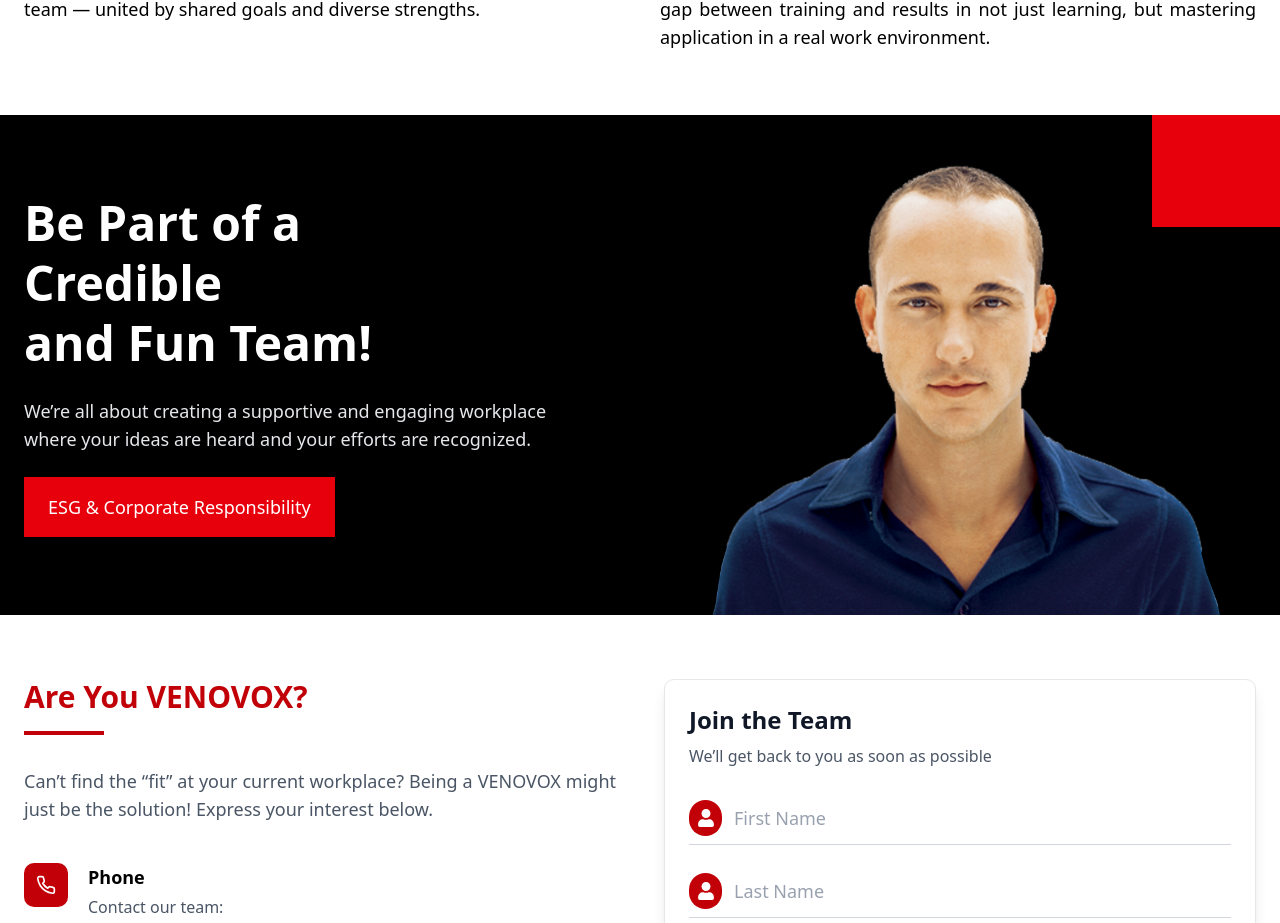
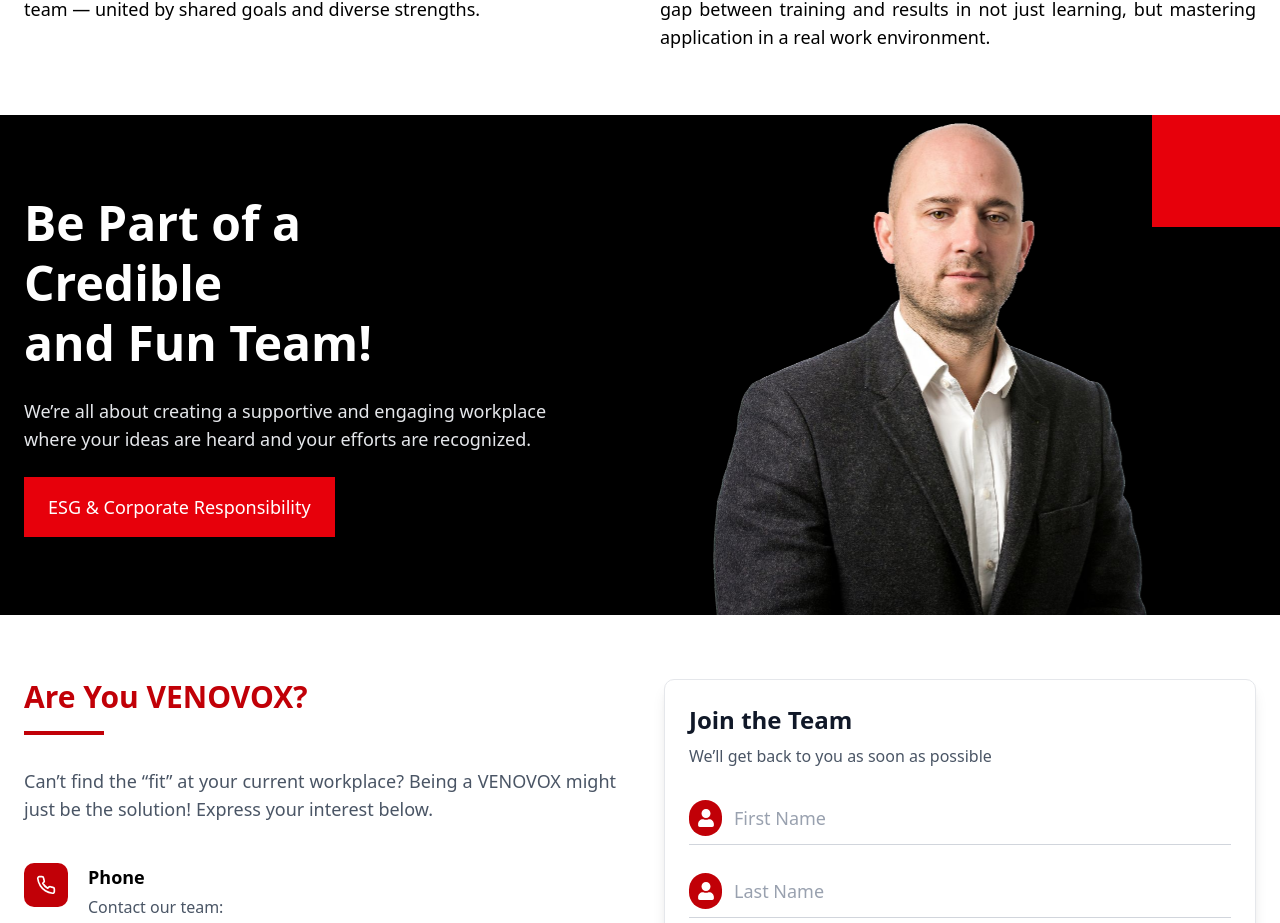
Before and after one commit to priyaclove/venovoox, a Next.js app: page /my-en/Career in a window 1280 px wide. Shown: the part 3057-3980 px from the top of the page. Built offline with nearby package versions, Linux system fonts and the light colour scheme.

Commit message:
Refactor code structure for improved readability and maintainability

```diff
--- a/src/components/Career/FunTeamSection.tsx
+++ b/src/components/Career/FunTeamSection.tsx
@@ -31,7 +31,7 @@
 
                     <div className="relative w-full h-[300px] md:h-[400px] lg:h-[500px]">
                         <Image
-                            src="/fun-team.png"
+                            src="/fun-team4.png"
                             alt="Team Member"
                             fill
                             className="object-contain mt-2"
```
Also changed, not shown: public/fun-team.png (deleted), public/fun-team4.png (added).
